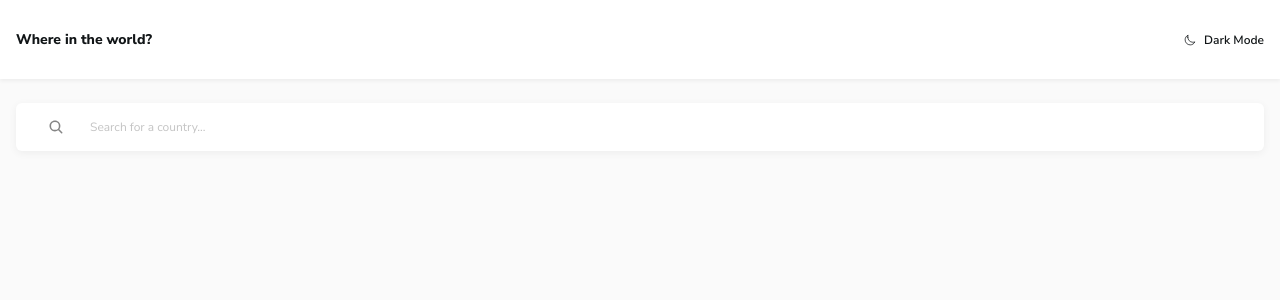
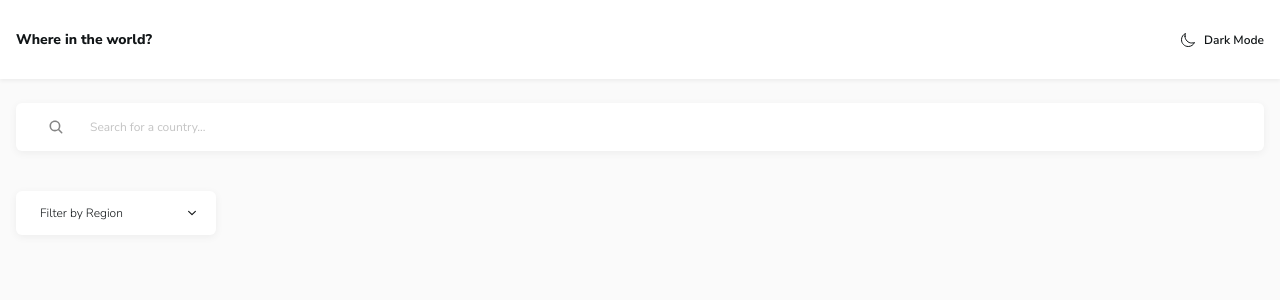
Before and after one commit to vicaleksa/rest-countries-app, a React app: page / in a window 1280 px wide. Shown: the top 300 px of the page. Built offline with nearby package versions, Linux system fonts and the light colour scheme.

Commit message:
add dropdown

```diff
--- /dev/null
+++ b/src/components/Dropdown/index.tsx
@@ -0,0 +1,47 @@
+import { IoChevronDown } from 'react-icons/io5';
+import { IconContext } from 'react-icons';
+import { useState } from 'react';
+import clsx from 'clsx';
+import styles from './style.module.css';
+
+const iconSize = { size: '0.75rem' };
+
+export default function Dropdown() {
+    const [open, setOpen] = useState(false);
+
+    const openDropdown = () => {
+        setOpen(true);
+    };
+
+    const closeDropdown = () => {
+        setOpen(false);
+    };
+
+    return (
+        <div className={styles.dropdown}>
+            <button
+                className={styles.dropdownButton}
+                type="button"
+                onClick={openDropdown}
+            >
+                <span>Filter by Region</span>
+                <IconContext.Provider value={iconSize}>
+                    <IoChevronDown />
+                </IconContext.Provider>
+            </button>
+            {/* eslint-disable-next-line */}
+            {open && <div className={styles.backdrop} onClick={closeDropdown}/>}
+            <div className={clsx(
+                styles.dropdownContent,
+                { [styles.openDropdown]: open },
+            )}
+            >
+                <button className={styles.filterButton} type="button">Africa</button>
+                <button type="button" className={styles.filterButton}>America</button>
+                <button type="button" className={styles.filterButton}>Asia</button>
+                <button type="button" className={styles.filterButton}>Europe</button>
+                <button type="button" className={styles.filterButton}>Oceania</button>
+            </div>
+        </div>
+    );
+}
--- /dev/null
+++ b/src/components/Dropdown/style.module.css
@@ -0,0 +1,44 @@
+.dropdown {
+    margin-top: 2.5rem;
+    position: relative;
+    display: inline-block;
+}
+
+.dropdownButton {
+    min-width: 12.5rem;
+    display: flex;
+    align-items: center;
+    justify-content: space-between;
+    padding: 0.875rem 1.125rem 0.875rem 1.5rem;
+    background-color: var(--clr-elements);
+    font-size: 0.75rem;
+    border-radius: 0.375rem;
+    box-shadow: 0 0.125rem 0.5rem rgb(0 0 0 / 5.32%);
+}
+
+.dropdownContent {
+    display: none;
+    position: absolute;
+    background-color: var(--clr-elements);
+    margin-top: 0.25rem;
+    border-radius: 0.375rem;
+    padding: 0.75rem 0;
+    box-shadow: 0 0.125rem 0.5rem rgb(0 0 0 / 5.32%);
+}
+
+.openDropdown {
+    display: block;
+}
+
+.filterButton {
+    display: block;
+    padding: 0.25rem 1.125rem 0.25rem 1.5rem;
+    font-size: 0.75rem;
+    min-width: 12.5rem;
+    text-align: left;
+}
+
+.backdrop {
+    position: fixed;
+    inset: 0;
+}
--- a/src/components/Search/index.tsx
+++ b/src/components/Search/index.tsx
@@ -1,11 +1,10 @@
 import { IoSearch } from 'react-icons/io5';
 import { IconContext } from 'react-icons';
-import { useMemo } from 'react';
 import styles from './style.module.css';
 
+const iconColor = { color: 'var(--clr-input)' };
+
 export default function Search() {
-    const iconColor = useMemo(() => ({ color: 'var(--clr-input)' }), []);
-
     return (
         <search>
             <form>
--- a/src/components/ThemeSwitcher/index.tsx
+++ b/src/components/ThemeSwitcher/index.tsx
@@ -1,10 +1,15 @@
 import { IoMoonOutline } from 'react-icons/io5';
+import { IconContext } from 'react-icons';
 import styles from './style.module.css';
+
+const iconSize = { size: '1rem' };
 
 export default function ThemeSwitcher() {
     return (
         <button className={styles.themeButton} type="button">
-            <IoMoonOutline />
+            <IconContext.Provider value={iconSize}>
+                <IoMoonOutline />
+            </IconContext.Provider>
             <span>Dark Mode</span>
         </button>
     );
--- a/src/pages/Home/index.tsx
+++ b/src/pages/Home/index.tsx
@@ -1,10 +1,12 @@
 import Search from '../../components/Search';
+import Dropdown from '../../components/Dropdown';
 import styles from './style.module.css';
 
 export default function Home() {
     return (
         <div className={styles.home}>
             <Search />
+            <Dropdown />
         </div>
     );
 }
```
